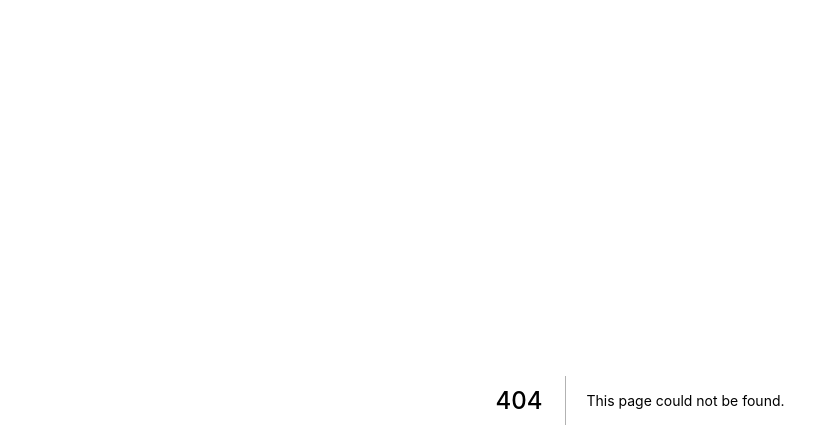
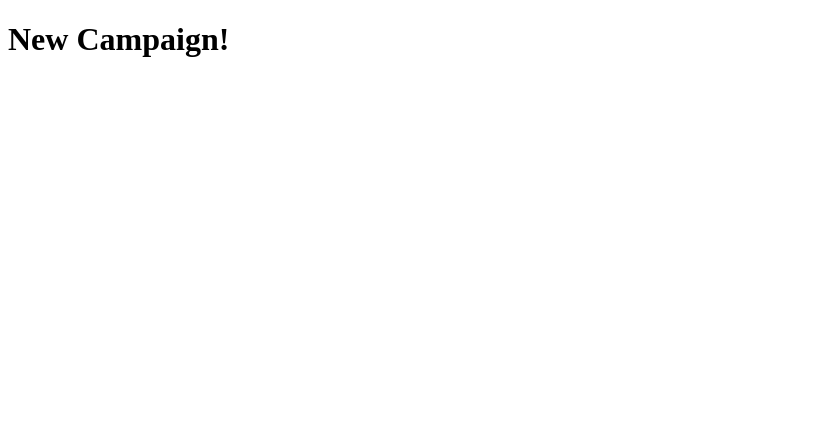
Before and after one commit to alessandroferri01/kickstart-campaign, a Next.js app: page /campaigns/new in a window 1280 px wide. Before the commit this address had no page. Shown: the top 448 px of the page, without its empty margins (0-839 px from the left). Built offline with nearby package versions, Linux system fonts and the light colour scheme.

Commit message:
init create campaign page

```diff
--- /dev/null
+++ b/pages/campaigns/new.js
@@ -0,0 +1,11 @@
+import React, { Component } from "react";
+
+class CampaignNew extends Component {
+    render() {
+        return (
+            <h1>New Campaign!</h1>
+        )
+    }
+}
+
+export default CampaignNew;
```
Also changed, not shown: pages/show.js (deleted, +0 -7 lines).
